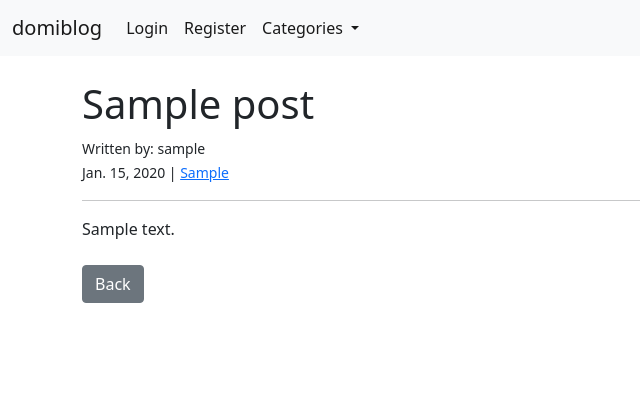
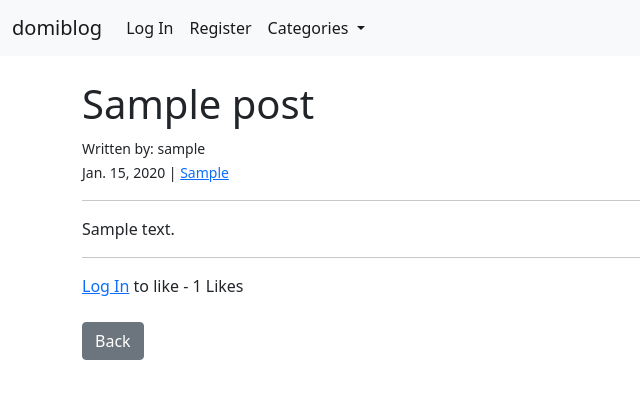
Before and after one commit to dragdomi/Blog, a Django app: page /post/1 in a window 1280 px wide. Shown: the top 399 px of the page, without its empty margins (0-640 px from the left). Run offline with Django 3.2, Linux system fonts and the light colour scheme; tables that the repository leaves empty hold one stand-in row (values such as "Sample post"); parts of the project's set-up code (start-up, migrations or seed data) failed here and were passed over.

Commit message:
Add likes

```diff
--- a/domiblog/accounts/templates/registration/login.html
+++ b/domiblog/accounts/templates/registration/login.html
@@ -1,14 +1,14 @@
 {% extends 'base.html' %}
-{% block title %}Login{% endblock %}
+{% block title %}Log In{% endblock %}
 {% block content %}
 
-<h1>Login</h1>
+<h1>Log In</h1>
 
 <div class="form-group">
     <form method="POST">
         {% csrf_token %}
         {{ form.as_p }}
-        <button class="btn btn-secondary">Login</button>
+        <button class="btn btn-secondary">Log In</button>
     </form>
 </div>
 
--- a/domiblog/blogapp/models.py
+++ b/domiblog/blogapp/models.py
@@ -20,6 +20,10 @@ class Post(models.Model):
     body = models.TextField()
     publication_date = models.DateField(auto_now_add=True)
     category = models.CharField(max_length=255, default="coding")
+    likes = models.ManyToManyField(User, related_name='blog_posts')
+
+    def total_likes(self):
+        return self.likes.count()
 
     def __str__(self):
         return self.title + " | " + str(self.author)
--- a/domiblog/blogapp/templates/base.html
+++ b/domiblog/blogapp/templates/base.html
@@ -37,7 +37,7 @@
 
               {% else %}
                 <li class="nav-item">
-                  <a class="nav-link active" href="{%url 'login'%}">Login</a>
+                  <a class="nav-link active" href="{%url 'login'%}">Log In</a>
                 </li>
 
                 <li class="nav-item">
--- a/domiblog/blogapp/templates/post_details.html
+++ b/domiblog/blogapp/templates/post_details.html
@@ -16,11 +16,25 @@
         {% endif %}
     {% endif %}
 </small>
-<br>
 <hr>
 {{ post.body|safe }}
 
-<br>
+<hr>
+
+<form action="{% url 'like_post' post.pk %}"" method="POST">
+    {% csrf_token %}
+    {% if user.is_authenticated %}
+        {% if liked %}
+            <button type="submit", name="post_id", value="{{ post.id }}", class="btn btn-danger" >Unlike</button>
+        {% else %}
+            <button type="submit", name="post_id", value="{{ post.id }}", class="btn btn-primary" >Like</button>
+        {% endif %}
+    {% else %}
+    <a  href="{%url 'login'%}">Log In</a> to like
+    {% endif %}
+    - {{ total_likes }} Likes
+</form>
 <br>
 <a href="{% url 'home' %}" class="btn btn-secondary">Back</a>
+
 {% endblock %}
--- a/domiblog/blogapp/urls.py
+++ b/domiblog/blogapp/urls.py
@@ -1,6 +1,6 @@
 from django.urls import path
 # from . import views
-from .views import HomeView, PostDetailsView, AddPostView, UpdatePostView, DeletePostView, AddCategoryView, CategoryView, CategoryListView
+from .views import HomeView, PostDetailsView, AddPostView, UpdatePostView, DeletePostView, AddCategoryView, CategoryView, CategoryListView, LikeView
 
 urlpatterns = [
     # path('', views.home, name = "home"),
@@ -11,5 +11,6 @@ urlpatterns = [
     path('article/edit/<int:pk>', UpdatePostView.as_view(), name="update_post"),
     path('article/<int:pk>/remove', DeletePostView.as_view(), name="delete_post"),
     path('category/<str:categories>/', CategoryView, name="category"),
-    path('category-list/', CategoryListView, name="category-list")
+    path('category-list/', CategoryListView, name="category-list"),
+    path('like/<int:pk>', LikeView, name='like_post')
 ]
--- a/domiblog/blogapp/views.py
+++ b/domiblog/blogapp/views.py
@@ -1,8 +1,9 @@
-from django.shortcuts import render
+from django.shortcuts import render, get_object_or_404
 from django.views.generic import ListView, DetailView, CreateView, UpdateView, DeleteView
 from .models import Post, Category
 from .forms import PostForm, EditForm
-from django.urls import reverse_lazy
+from django.urls import reverse_lazy, reverse
+from django.http import HttpResponseRedirect
 
 # def home(request):
 #     return render(request, "home.html", {})
@@ -10,24 +11,36 @@ from django.urls import reverse_lazy
 
 class HomeView(ListView):
     model = Post
-    template_name = "home.html"
+    template_name = 'home.html'
     ordering = ['publication_date']
 
     def get_context_data(self, *args, **kwargs):
         categories_menu = Category.objects.all()
         context = super(HomeView, self).get_context_data()
-        context["categories_menu"] = categories_menu
         return context
+
+
+def LikeView(request, pk):
+    post = get_object_or_404(Post, id=request.POST.get('post_id'))
+    liked = False
+
+    if post.likes.filter(id=request.user.id).exists():
+        post.likes.remove(request.user)
+        liked = False
+    else:
+        post.likes.add(request.user)
+        liked = True
+    return HttpResponseRedirect(reverse('post_details', args=[str(pk)]))
 
 
 def CategoryListView(request):
     category_menu_list = Category.objects.all()
-    return render(request, "category_list.html", {'category_menu_list': category_menu_list})
+    return render(request, 'category_list.html', {'category_menu_list': category_menu_list})
 
 
 def CategoryView(request, categories):
     category_posts = Post.objects.filter(category=categories.replace('-', ' '))
-    return render(request, "categories.html", {'categories': categories.title().replace('-', ' '), 'category_posts': category_posts})
+    return render(request, 'categories.html', {'categories': categories.title().replace('-', ' '), 'category_posts': category_posts})
 
 
 class PostDetailsView(DetailView):
@@ -37,7 +50,16 @@ class PostDetailsView(DetailView):
     def get_context_data(self, *args, **kwargs):
         categories_menu = Category.objects.all()
         context = super(PostDetailsView, self).get_context_data()
-        context["categories_menu"] = categories_menu
+        post = get_object_or_404(Post, id=self.kwargs['pk'])
+        total_likes = post.total_likes()
+        liked = False
+
+        if post.likes.filter(id=self.request.user.id).exists():
+            liked = True
+
+        context['categories_menu'] = categories_menu
+        context['total_likes'] = total_likes
+        context['liked'] = liked
         return context
 
 
```
Also changed, not shown: domiblog/blogapp/migrations/0005_post_likes.py (added).
